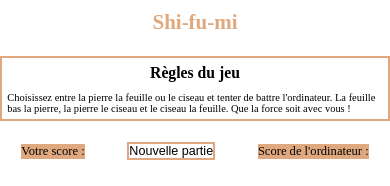
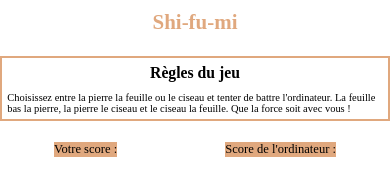
Before and after one commit to Amaranth01/Shi-fu-mi, a plain HTML site: page index.html in a window 390 px wide. Shown: the top 186 px of the page. Drawn offline with Linux system fonts and the light colour scheme.

Commit message:
modify details

```diff
--- a/index.html
+++ b/index.html
@@ -26,10 +26,6 @@
                 <p>Votre score : </p> <p id="player-score"></p>
             </div>
 
-            <div>
-                <button type="reset" id="reset">Nouvelle partie</button>
-            </div>
-
             <div id="scoreComputer" >
                 <p >Score de l'ordinateur : </p> <p id="score-ordi"></p>
             </div>
--- a/style.css
+++ b/style.css
@@ -79,20 +79,9 @@ img {
     padding: 0.5rem;
 }
 
-#reset {
-    font-size: 1.5rem;
-    background-color: white;
-    border: #e0a87e 2px solid;
-}
-
 @media screen and (max-width: 420px) {
 
     #score {
-        font-size: 1.2rem;
-    }
-
-
-    #reset {
         font-size: 1.2rem;
     }
 
```
